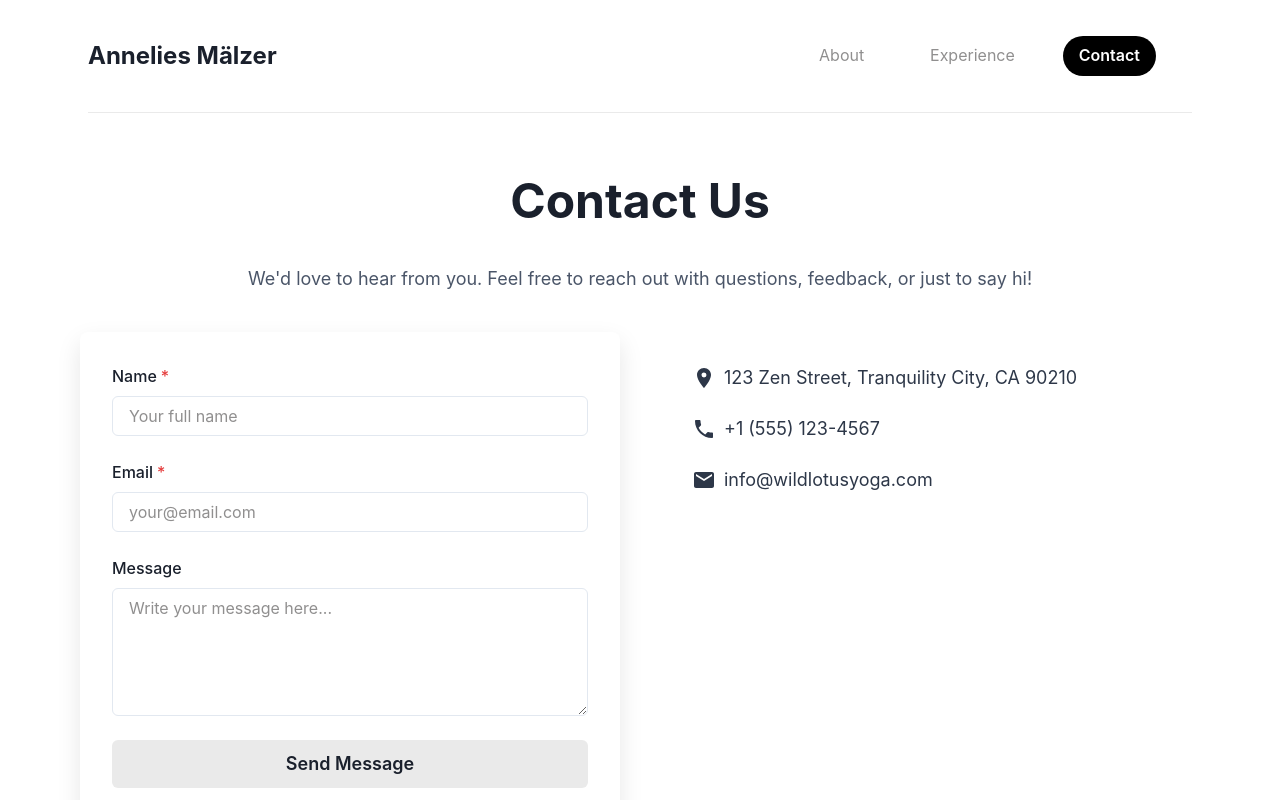
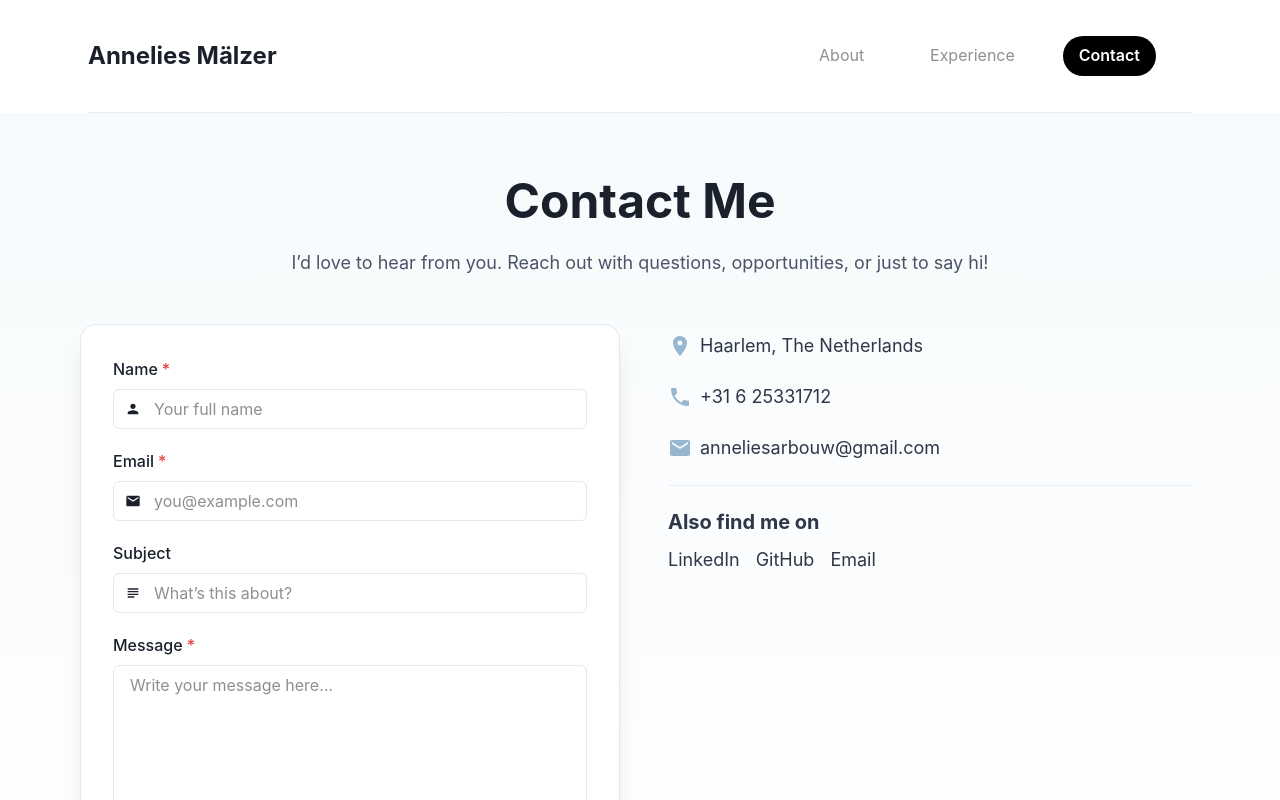
Before and after one commit to Annie113/my_portfolio, a React (Vite) app: page /contact in a window 1280 px wide. Shown: the top 800 px of the page. Built offline with nearby package versions, Linux system fonts and the light colour scheme.

Commit message:
update all

```diff
--- a/src/components/Footer.jsx
+++ b/src/components/Footer.jsx
@@ -73,25 +73,13 @@ const Footer = () => {
               Contact me
             </Text>
             <Stack spacing={4} fontSize={{ base: "md", md: "lg" }}>
-              <Link href="mailto:you@example.com">Email</Link>
+              <Link href="mailto:anneliesarbouw@gmail.com">Email</Link>
               <Link href="https://www.linkedin.com/in/anneliesarbouw/" isExternal>
                 LinkedIn
               </Link>
               <Link href="https://github.com/Annie113" isExternal>
                 GitHub
               </Link>
-              {/* Optional socials row like in your old footer */}
-              <HStack spacing={5} pt={2} color="gray.800">
-                <Link href="https://facebook.com" isExternal aria-label="Facebook">
-                  <FaFacebookF />
-                </Link>
-                <Link href="https://instagram.com" isExternal aria-label="Instagram">
-                  <FaInstagram />
-                </Link>
-                <Link href="https://www.linkedin.com/in/anneliesarbouw/" isExternal aria-label="LinkedIn">
-                  <FaLinkedinIn />
-                </Link>
-              </HStack>
             </Stack>
           </GridItem>
         </Grid>
--- a/src/components/Navigation.jsx
+++ b/src/components/Navigation.jsx
@@ -87,7 +87,7 @@ export const Navigation = () => {
       <Collapse in={isOpen} animateOpacity unmountOnExit>
         <Stack
           id={mobileMenuId}
-          mt={2}
+          mt={6}
           spacing={4}
           display={{ md: "none" }}
           px={6}
@@ -95,6 +95,7 @@ export const Navigation = () => {
         >
           {NAV_LINKS.map((link) => (
             <Button
+              pb={4}
               key={link.to}
               as={NavLink}
               to={link.to}
@@ -109,11 +110,13 @@ export const Navigation = () => {
           ))}
 
           <Button
+
             as={RouterLink}
             to="/contact"
             variant="cta"
             w="full"
             px={6}
+            my={6}
             onClick={onClose}
           >
             Contact
--- a/src/pages/ContactPage.jsx
+++ b/src/pages/ContactPage.jsx
@@ -1,3 +1,4 @@
+import React, { useMemo, useState } from 'react';
 import {
   Box,
   Heading,
@@ -8,58 +9,207 @@ import {
   Button,
   FormControl,
   FormLabel,
+  FormErrorMessage,
   Container,
   SimpleGrid,
   Icon,
+  useToast,
+  InputGroup,
+  InputLeftElement,
+  Divider,
+  Link,
 } from '@chakra-ui/react';
-import { MdEmail, MdPhone, MdLocationOn } from 'react-icons/md';
+import { MdEmail, MdPhone, MdLocationOn, MdPerson, MdSubject } from 'react-icons/md';
+
+/**
+ * ContactPage.jsx — Chakra UI
+ *
+ * ✅ No extra libraries required
+ * ✅ Accessible labels + basic client-side validation
+ * ✅ Works out-of-the-box using `mailto:` (opens user's email app)
+ * 🔧 To send emails from your site without opening the user's email app,
+ *     swap the handleSubmit implementation for your backend/form provider.
+ */
+
+const CONTACT_EMAIL = 'anneliesarbouw@gmail.com';
+const CONTACT_PHONE = '+31 6 25331712';
+const CONTACT_ADDRESS = 'Haarlem, The Netherlands';
+
+const encode = (value = '') => encodeURIComponent(value).replace(/%20/g, '+');
 
 const ContactPage = () => {
+  const toast = useToast();
+  const [isSubmitting, setIsSubmitting] = useState(false);
+  const [touched, setTouched] = useState({});
+  const [values, setValues] = useState({ name: '', email: '', subject: '', message: '', website: '' /* honeypot */ });
+
+  const errors = useMemo(() => {
+    const e = {};
+    if (!values.name.trim()) e.name = 'Please enter your name';
+    if (!values.email.trim()) e.email = 'Please enter your email';
+    else if (!/^[^\s@]+@[^\s@]+\.[^\s@]+$/.test(values.email)) e.email = 'Please enter a valid email';
+    if (!values.message.trim()) e.message = 'Please write a short message';
+    return e;
+  }, [values]);
+
+  const onChange = (key) => (ev) => setValues((s) => ({ ...s, [key]: ev.target.value }));
+
+  const onBlur = (key) => () => setTouched((s) => ({ ...s, [key]: true }));
+
+  const hasError = (key) => touched[key] && errors[key];
+
+  const handleSubmit = (ev) => {
+    ev.preventDefault();
+    setTouched({ name: true, email: true, subject: true, message: true });
+    if (Object.keys(errors).length > 0 || values.website) return; // website is a honeypot
+
+    setIsSubmitting(true);
+    // Simple mailto: flow — opens the visitor's default email app prefilled.
+    const subject = values.subject ? values.subject : `New message from ${values.name}`;
+    const bodyLines = [
+      `Name: ${values.name}`,
+      `Email: ${values.email}`,
+      '',
+      values.message,
+    ];
+    const href = `mailto:${CONTACT_EMAIL}?subject=${encode(subject)}&body=${encode(bodyLines.join('\n'))}`;
+
+    // Using a small timeout to allow the toast to render before navigation
+    toast({
+      title: 'Opening your email app…',
+      description: `Composing message to ${CONTACT_EMAIL}`,
+      status: 'success',
+      duration: 2500,
+    });
+
+    setTimeout(() => {
+      window.location.href = href;
+      setIsSubmitting(false);
+    }, 300);
+  };
+
   return (
-    <Box minH="100vh" py={16}>
+    <Box minH="100vh" py={{ base: 12, md: 16 }} bgGradient="linear(to-b, gray.50, white)">
       <Container maxW="6xl">
-        <Stack spacing={10} textAlign="center" mb={10}>
-          <Heading size="2xl">Contact Us</Heading>
-          <Text fontSize="lg" color="gray.600">
-            We'd love to hear from you. Feel free to reach out with questions, feedback, or just to say hi!
+        <Stack spacing={6} textAlign="center" mb={{ base: 8, md: 12 }}>
+          <Heading size="2xl">Contact Me</Heading>
+          <Text fontSize={{ base: 'md', md: 'lg' }} color="gray.600">
+            I’d love to hear from you. Reach out with questions, opportunities, or just to say hi!
           </Text>
         </Stack>
 
-        <SimpleGrid columns={[1, null, 2]} spacing={10}>
+        <SimpleGrid columns={{ base: 1, lg: 2 }} spacing={{ base: 8, md: 10 }}>
           {/* Contact Form */}
-          <Box bg="white" p={8} rounded="lg" boxShadow="0 10px 25px rgba(0, 0, 0, 0.1)">
-            <Stack spacing={6}>
-              <FormControl isRequired>
+          <Box as="form" onSubmit={handleSubmit} bg="white" p={{ base: 6, md: 8 }} rounded="2xl" boxShadow="xl" borderWidth="1px">
+            <Stack spacing={5}>
+              {/* Honeypot field (hidden) */}
+              <Box position="absolute" left="-5000px" aria-hidden="true">
+                <Input tabIndex={-1} value={values.website} onChange={onChange('website')} placeholder="Leave this field empty" />
+              </Box>
+
+              <FormControl isRequired isInvalid={!!hasError('name')}>
                 <FormLabel>Name</FormLabel>
-                <Input placeholder="Your full name" focusBorderColor="#b8bfb8" />
+                <InputGroup>
+                  <InputLeftElement pointerEvents="none">
+                    <Icon as={MdPerson} />
+                  </InputLeftElement>
+                  <Input value={values.name} onChange={onChange('name')} onBlur={onBlur('name')} placeholder="Your full name" focusBorderColor="teal.400" />
+                </InputGroup>
+                <FormErrorMessage>{errors.name}</FormErrorMessage>
               </FormControl>
-              <FormControl isRequired>
+
+              <FormControl isRequired isInvalid={!!hasError('email')}>
                 <FormLabel>Email</FormLabel>
-                <Input type="email" placeholder="your@email.com" focusBorderColor="#b8bfb8" />
+                <InputGroup>
+                  <InputLeftElement pointerEvents="none">
+                    <Icon as={MdEmail} />
+                  </InputLeftElement>
+                  <Input type="email" value={values.email} onChange={onChange('email')} onBlur={onBlur('email')} placeholder="you@example.com" focusBorderColor="teal.400" />
+                </InputGroup>
+                <FormErrorMessage>{errors.email}</FormErrorMessage>
               </FormControl>
+
               <FormControl>
+                <FormLabel>Subject</FormLabel>
+                <InputGroup>
+                  <InputLeftElement pointerEvents="none">
+                    <Icon as={MdSubject} />
+                  </InputLeftElement>
+                  <Input value={values.subject} onChange={onChange('subject')} placeholder="What’s this about?" focusBorderColor="teal.400" />
+                </InputGroup>
+              </FormControl>
+
+              <FormControl isRequired isInvalid={!!hasError('message')}>
                 <FormLabel>Message</FormLabel>
-                <Textarea rows={5} placeholder="Write your message here..." focusBorderColor="#b8bfb8" />
+                <Textarea rows={6} value={values.message} onChange={onChange('message')} onBlur={onBlur('message')} placeholder="Write your message here…" focusBorderColor="customBlue.100" />
+                <FormErrorMessage>{errors.message}</FormErrorMessage>
               </FormControl>
-              <Button size="lg">Send Message</Button>
+
+              <Button
+                  type="submit"
+                  size="lg"
+                  isLoading={isSubmitting}
+                  loadingText="Sending"
+                  color="#fff"
+                  bg= "black"
+                  _hover={{ bg: "customBlue.100" }}
+                  >
+                Send Message
+              </Button>
             </Stack>
           </Box>
 
           {/* Contact Info */}
-          <Box p={8}>
-            <Stack spacing={6} fontSize="lg" color="gray.700">
+          <Box p={{ base: 0, lg: 2 }}>
+            <Stack spacing={6} fontSize={{ base: 'md', md: 'lg' }} color="gray.700">
               <Stack direction="row" align="center">
-                <Icon as={MdLocationOn} boxSize={6} color="customGreen.500" />
-                <Text>123 Zen Street, Tranquility City, CA 90210</Text>
+                <Icon
+                  as={MdLocationOn}
+                  boxSize={6}
+                  color="customBlue.100"
+                  transition="transform 0.2s ease-in-out"
+                  _groupHover={{ transform: "translateX(6px)" }}
+                  aria-hidden="true"
+                 />
+                <Text>{CONTACT_ADDRESS}</Text>
               </Stack>
               <Stack direction="row" align="center">
-                <Icon as={MdPhone} boxSize={6} color="customGreen.500" />
-                <Text>+1 (555) 123-4567</Text>
+                <Icon
+                  as={MdPhone}
+                  boxSize={6}
+                  color="customBlue.100"
+                  transition="transform 0.2s ease-in-out"
+                  _groupHover={{ transform: "translateX(6px)" }}
+                  aria-hidden="true"
+                 />
+                <Text>
+                  <Link href={`tel:${CONTACT_PHONE.replace(/\s+/g, '')}`}>{CONTACT_PHONE}</Link>
+                </Text>
               </Stack>
               <Stack direction="row" align="center">
-                <Icon as={MdEmail} boxSize={6} color="customGreen.500" />
-                <Text>info@wildlotusyoga.com</Text>
+                <Icon
+                  as={MdEmail}
+                  boxSize={6}
+                  color="customBlue.100"
+                  transition="transform 0.2s ease-in-out"
+                  _groupHover={{ transform: "translateX(6px)" }}
+                  aria-hidden="true"
+                 />
+                <Text>
+                  <Link href={`mailto:${CONTACT_EMAIL}`}>{CONTACT_EMAIL}</Link>
+                </Text>
               </Stack>
+
+              <Divider />
+
+              <Box>
+                <Heading as="h3" size="md" mb={3}>Also find me on</Heading>
+                <Stack direction={{ base: 'column', md: 'row' }} spacing={4}>
+                  <Link href="https://www.linkedin.com/in/anneliesarbouw/" isExternal>LinkedIn</Link>
+                  <Link href="https://github.com/Annie113" isExternal>GitHub</Link>
+                  <Link href="mailto:anneliesarbouw@gmail.com">Email</Link>
+                </Stack>
+              </Box>
             </Stack>
           </Box>
         </SimpleGrid>
--- a/src/pages/Experience.jsx
+++ b/src/pages/Experience.jsx
@@ -192,6 +192,74 @@ export const Experience = () => {
                       </Box>
                     ))}
                   </HStack>
+                </AccordionPanel>
+              </>
+            </AccordionItem>
+                          {/* Study 4 */}
+            <AccordionItem border="none" mb={4}>
+              <>
+                <h3>
+                  <AccordionButton
+                    bg="customBlue.500"
+                    color="white"
+                    _hover={{ bg: "customBlue.700" }}
+                    px={6}
+                    py={4}
+                    borderRadius="md"
+                    justifyContent="space-between"
+                  >
+                    <Text fontWeight="bold">
+                      HAVO Certificates in Dutch, Biology and English @ VAVO Novacollege
+                    </Text>
+                    <Text fontWeight="medium">2011 - 2012</Text>
+                  </AccordionButton>
+                </h3>
+                <AccordionPanel
+                  bg="#fff"
+                  color="#4a5568"
+                  p={6}
+                  borderRadius="md"
+                >
+                  <Text fontSize="sm" mb={2}>
+                    📍 Haarlem, the Netherlands
+                  </Text>
+                  <Text fontSize="sm">
+                    Certificates in Higher General Secondary Education.
+                  </Text>
+                </AccordionPanel>
+              </>
+            </AccordionItem>
+                          {/* Study 5 */}
+            <AccordionItem border="none" mb={4}>
+              <>
+                <h3>
+                  <AccordionButton
+                    bg="customBlue.500"
+                    color="white"
+                    _hover={{ bg: "customBlue.700" }}
+                    px={6}
+                    py={4}
+                    borderRadius="md"
+                    justifyContent="space-between"
+                  >
+                    <Text fontWeight="bold">
+                      VMBO-TL Diploma @ VAVO Novacollege
+                    </Text>
+                    <Text fontWeight="medium">2006 - 2010</Text>
+                  </AccordionButton>
+                </h3>
+                <AccordionPanel
+                  bg="#fff"
+                  color="#4a5568"
+                  p={6}
+                  borderRadius="md"
+                >
+                  <Text fontSize="sm" mb={2}>
+                    📍 Haarlem, the Netherlands
+                  </Text>
+                  <Text fontSize="sm">
+                    Preparatory Secondary Vocational Education.
+                  </Text>
                 </AccordionPanel>
               </>
             </AccordionItem>
@@ -491,7 +559,7 @@ export const Experience = () => {
                     </Link>
                   </Text>
                   <Text fontSize="sm" mb={4}>
-                    While studying, I worked part-time in a role that strengthened my skills in sales and customer service.
+                    While studying, I worked part-time as a sales assistant at the Kruidvat drugstore, where I strengthened my skills in sales and customer service.
                   </Text>
                   <HStack spacing={2} flexWrap="wrap">
                     {["Customer Service", "Sales"].map((tag) => (
--- a/src/pages/HomePage.jsx
+++ b/src/pages/HomePage.jsx
@@ -201,7 +201,9 @@ export const HomePage = () => {
           >
             Projects
           </Heading>
-
+            <Text fontSize="md" color="gray.600" pb={4}>
+              These three projects were created as part of the front-end developer course I recently completed.
+            </Text>
           <SimpleGrid
             columns={{ base: 1, md: 3 }}
             spacing={8}
```
Also changed, not shown: src/components/Buttons/SocialButton.jsx (deleted, +0 -9 lines).
